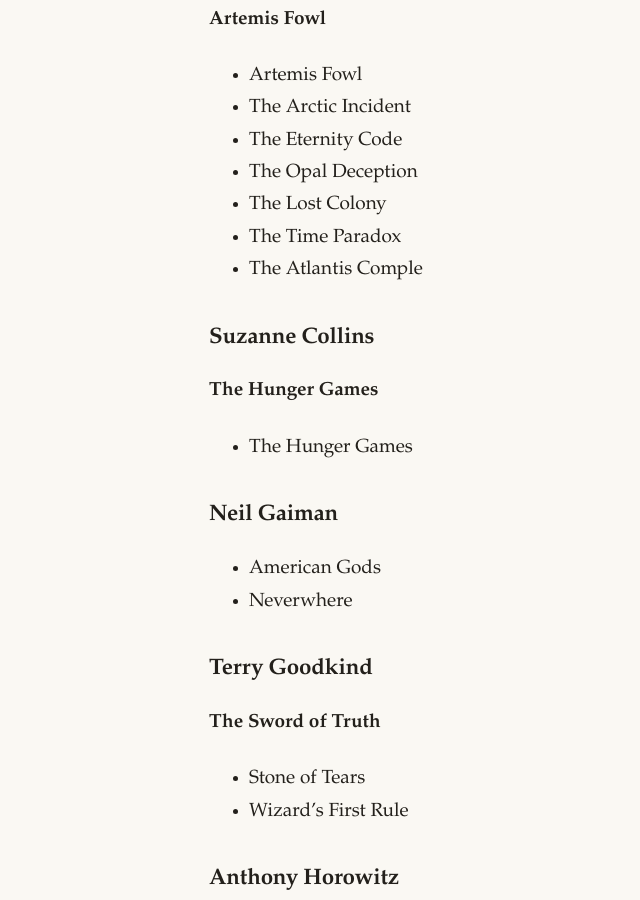
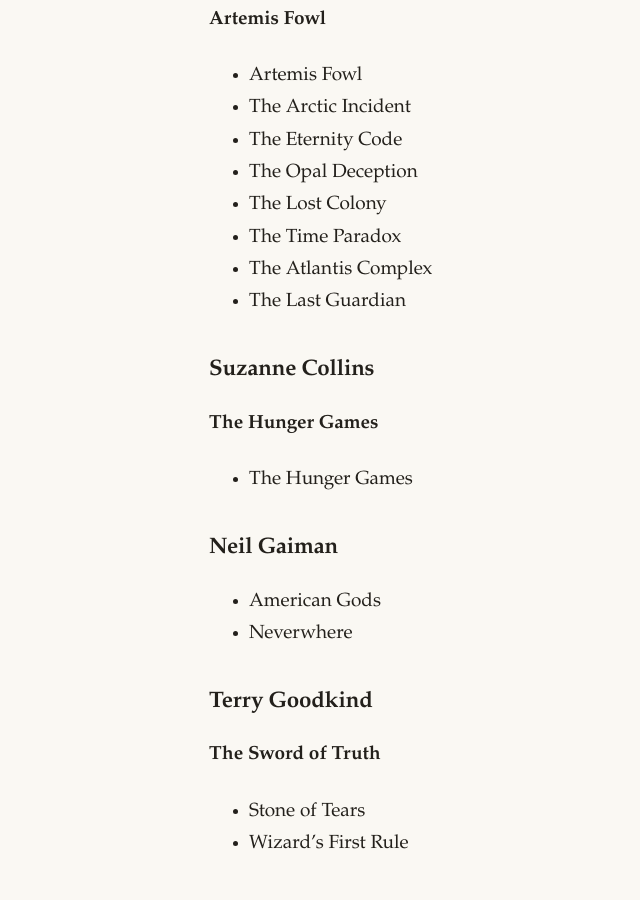
Before and after one commit to topearebi/aroamjti, a Jekyll site: the page built from books.md, in a window 1280 px wide and 900 px high, scrolled down 1466 px. Shown: the whole window, without its empty margins (127-767 px from the left). Built offline with Jekyll 4.4.1, drawn with Linux system fonts in a browser that asks for light colours.

Commit message:
Last Sync: 2026-07-04 00:12 (Mobile)

```diff
--- a/books.md
+++ b/books.md
@@ -45,7 +45,8 @@
   - The Opal Deception
   - The Lost Colony
   - The Time Paradox
-  - The Atlantis Comple
+  - The Atlantis Complex
+  - The Last Guardian
 
 ### Suzanne Collins
 
```
